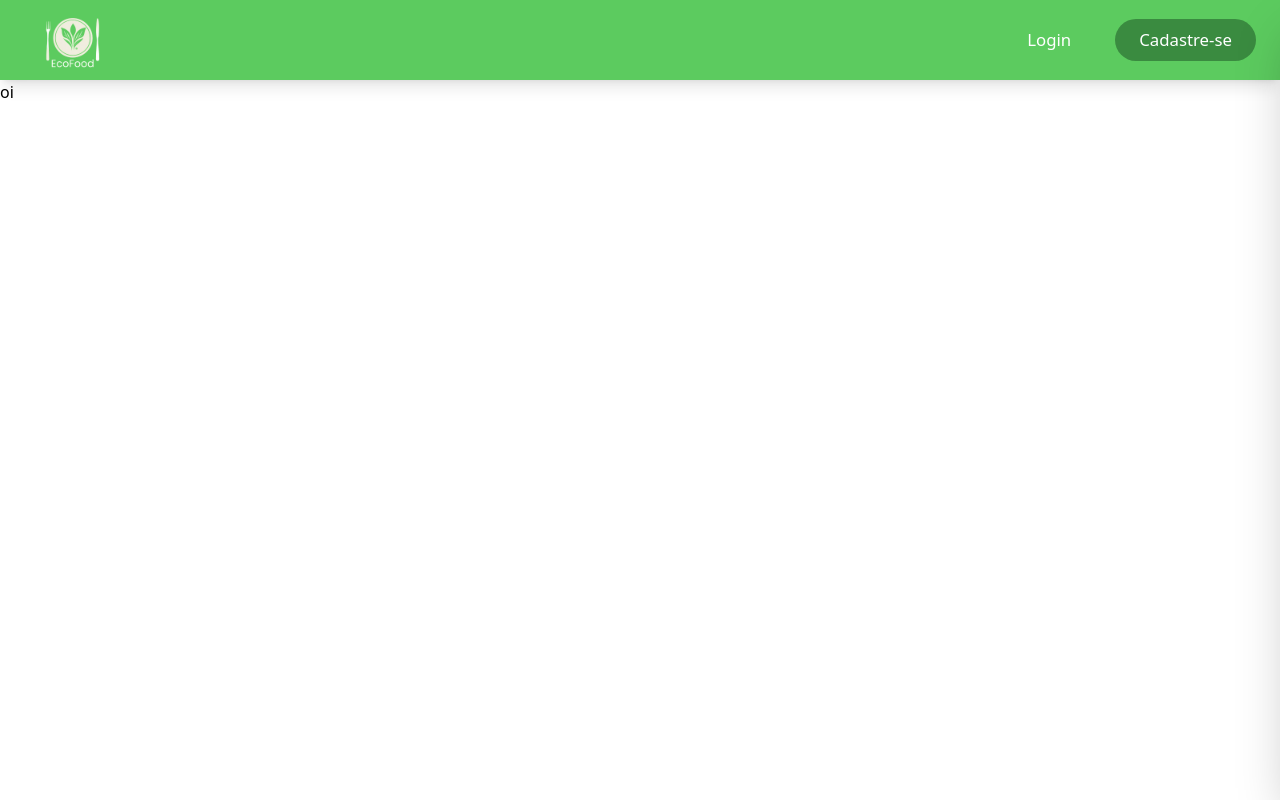
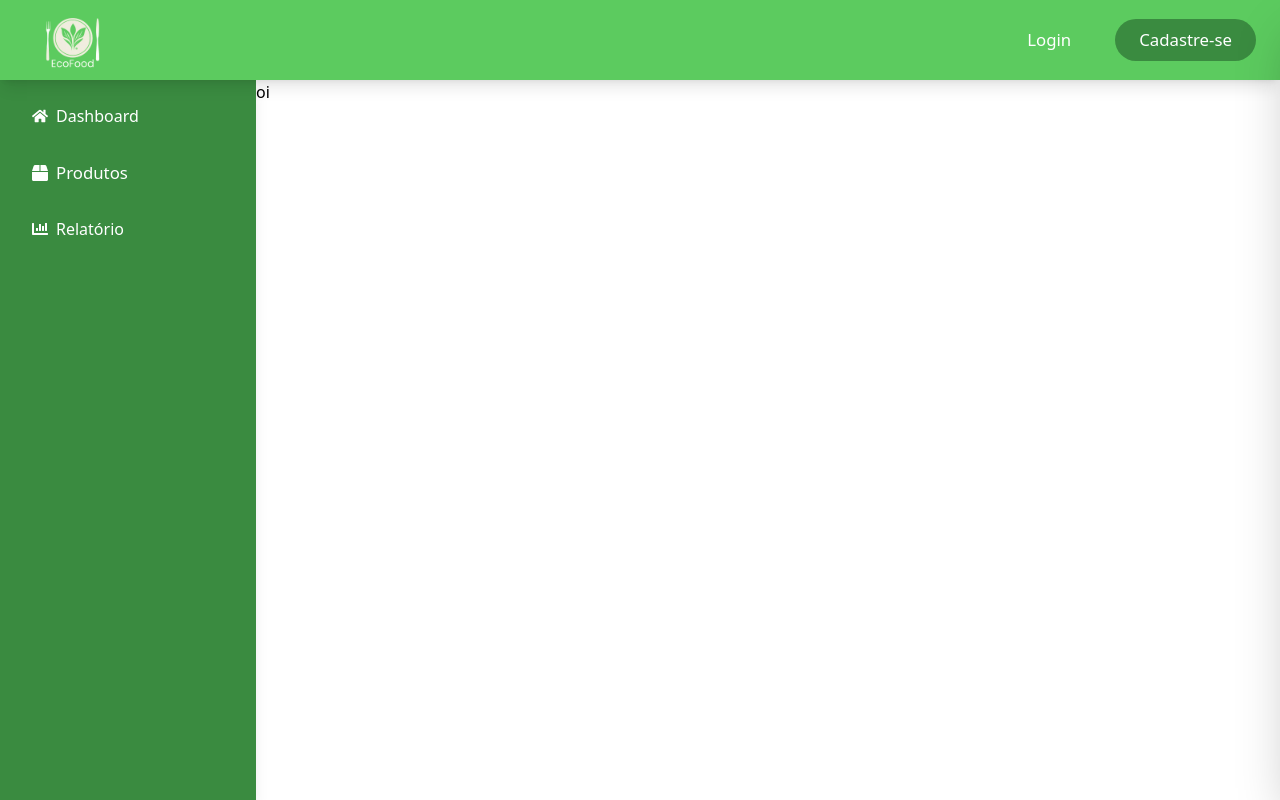
Before and after one commit to yuribodo/a-base-vem-forte, a Next.js app in the folder Front/: page / in a window 1280 px wide. Built offline with nearby package versions, Linux system fonts and the light colour scheme.

Commit message:
refactor: stop hidding modal

```diff
--- a/Front/app/(root)/layout.tsx
+++ b/Front/app/(root)/layout.tsx
@@ -20,13 +20,12 @@ export default function RootLayout({
 }
 
 function LayoutContent({ children }: { children: React.ReactNode }) {
-	const { isLogged } = useAuthContext()!;
 
 	return (
 		<body className="h-screen flex flex-col">
 			<Header />
 			<div className="flex flex-grow w-full">
-				{isLogged && <SideBar className="hidden lg:block" />}
+				<SideBar className="hidden lg:block" />
 				<main className="flex-grow">{children}</main>
 			</div>
 		</body>
```
